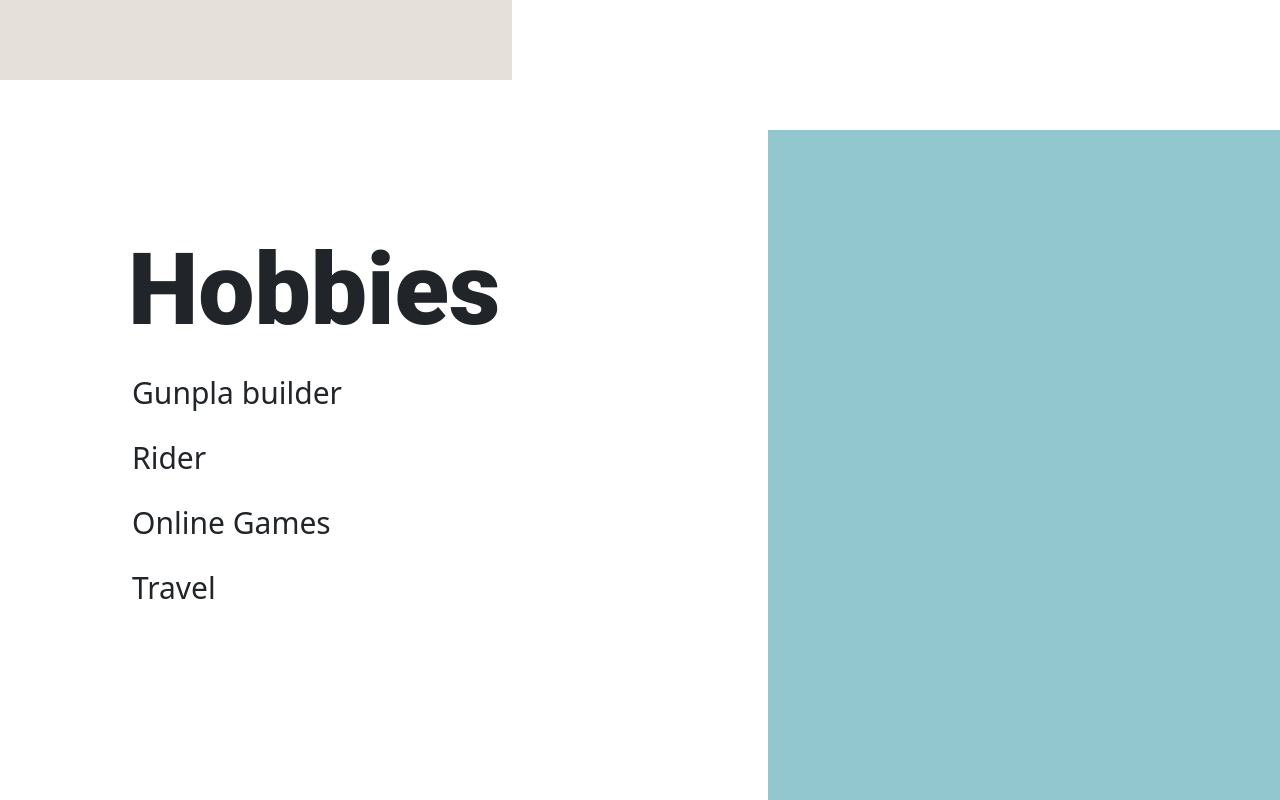
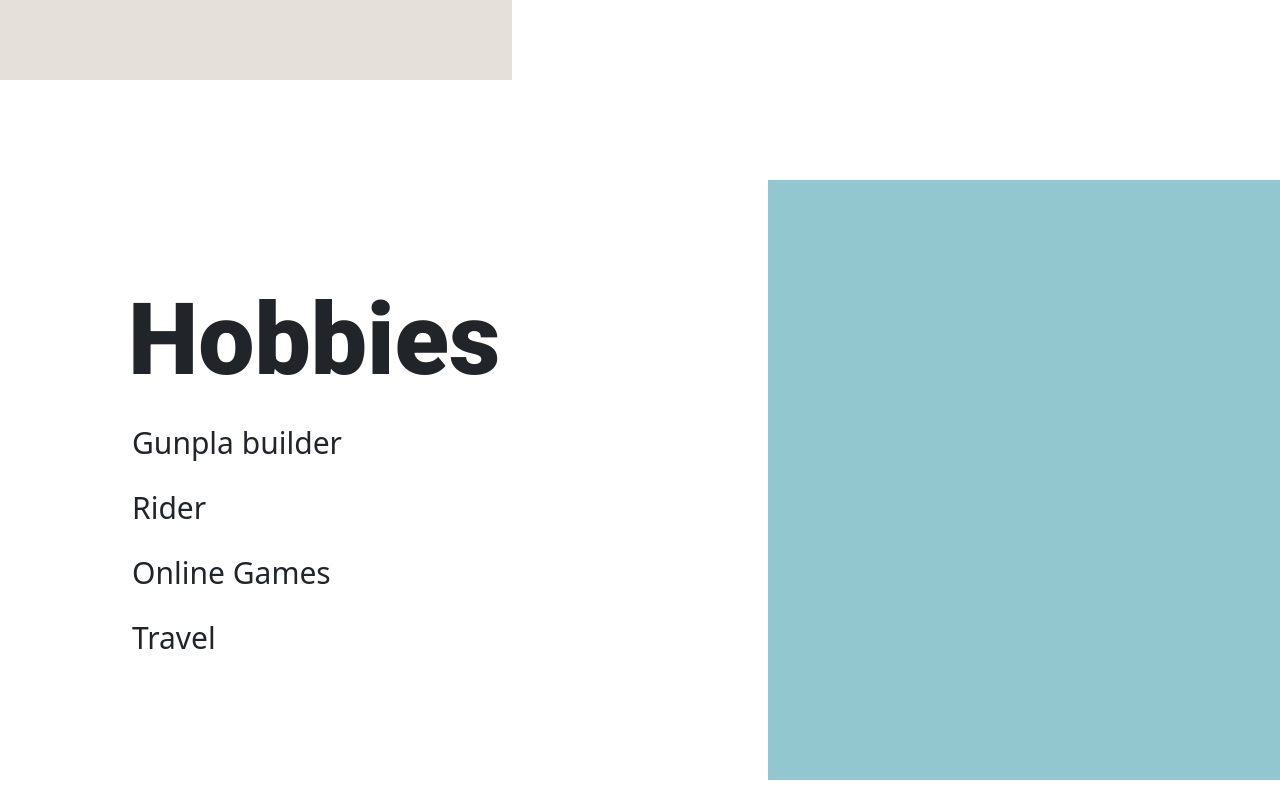
Before and after one commit to HarvyOcampo21/CV, a plain HTML site: page index.html in a window 1280 px wide. Shown: the part 1000-1800 px from the top of the page. Drawn offline with nearby package versions, Linux system fonts and the light colour scheme.

Commit message:
Update style.css

```diff
--- a/style.css
+++ b/style.css
@@ -83,8 +83,8 @@ li{
     display: grid;
     grid-template-columns: minmax(600px, 60%) auto;
     width: 100%;
-    height: 960px;
-    margin-top: 50px;
+    height: 600px;
+    margin-top: 100px;
 }
 .hobby-underlay .right-underlay{
     background-color: #92C7CF;
```
